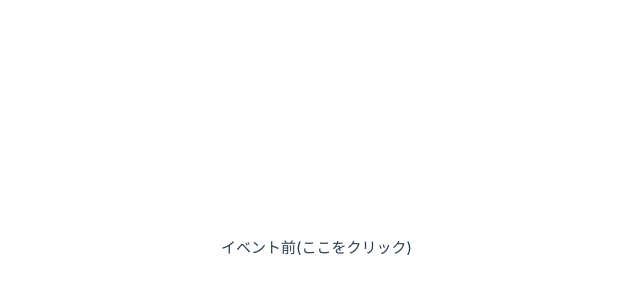
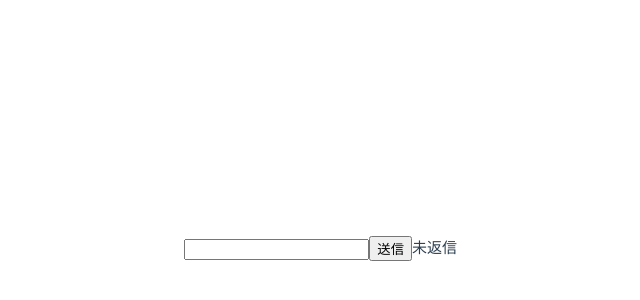
Before and after one commit to seiya2130/Vue3-frontend-development-textbook, a Vue app in the folder chap04/directive-bind-object/: page / in a window 1280 px wide. Shown: the part 152-452 px from the top of the page, without its empty margins (228-868 px from the left). Built offline with nearby package versions, Linux system fonts and the light colour scheme.

Commit message:
add prevent

```diff
--- a/chap04/directive-bind-object/src/App.vue
+++ b/chap04/directive-bind-object/src/App.vue
@@ -1,17 +1,18 @@
 <script setup lang="ts">
 import {ref} from "vue";
 
-const pMsg = ref("イベント前(ここをクリック)")
+const msg = ref("未返信");
 
-const pBgColorEvent = ref("white");
-
-const onPClickWithEvent = (bgColor: string, event: MouseEvent): void => {
-  pBgColorEvent.value = bgColor;
-  pMsg.value = event.timeStamp.toString();
-}
+const onFormSubmit = (): void => {
+  msg.value = "送信されました"
+};
 
 </script>
 
 <template>
-  <p v-on:click="onPClickWithEvent('green', $event)" v-bind:style="{backgroundColor: pBgColorEvent}">{{ pMsg }}</p>
+  <form action="#" v-on:submit.prevent="onFormSubmit">
+    <input type="text" required>
+    <button type="submit">送信</button>
+  </form>
+  <p>{{ msg }}</p>
 </template>
```
